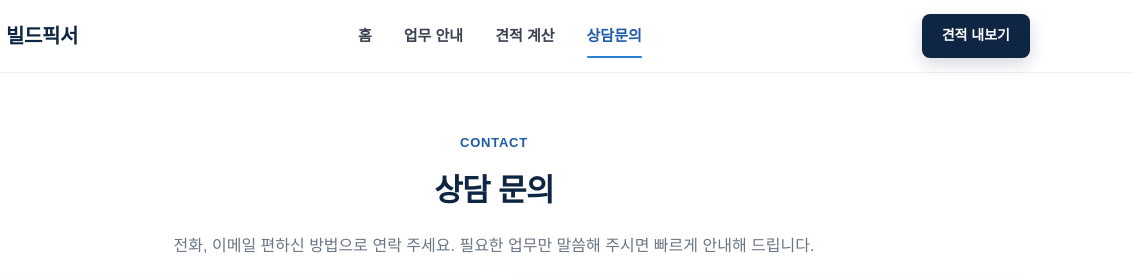
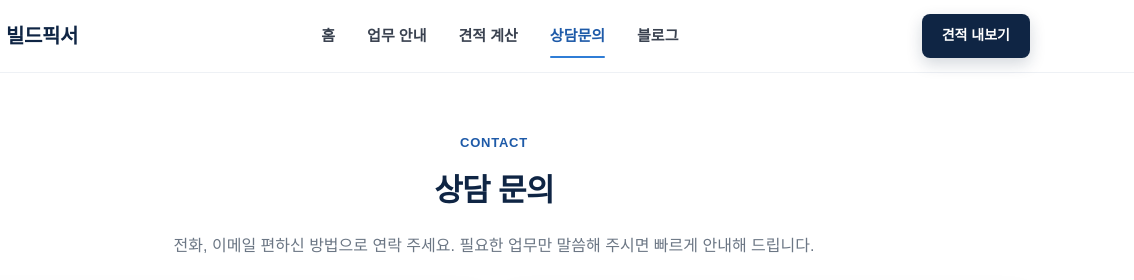
Before and after one commit to heonamseok60-design/buildfixer-site, a plain HTML site: page contact.html in a window 1280 px wide. Shown: the top 280 px of the page, 146-1280 px from the left. Drawn offline with Linux system fonts and the light colour scheme; a web font is replaced by a local one.

Commit message:
Add files via upload

```diff
--- a/contact.html
+++ b/contact.html
@@ -18,6 +18,7 @@
       <a href="services.html">업무 안내</a>
       <a href="order.html">견적 계산</a>
       <a href="contact.html" class="active">상담문의</a>
+      <a href="https://blog.naver.com/buildfixer" target="_blank" rel="noopener">블로그</a>
     </nav>
     <a href="order.html" class="nav-cta">견적 내보기</a>
   </div>
```
Also changed, not shown: index.html (+1 -0 lines), order.html (+1 -0 lines), services.html (+1 -0 lines).
